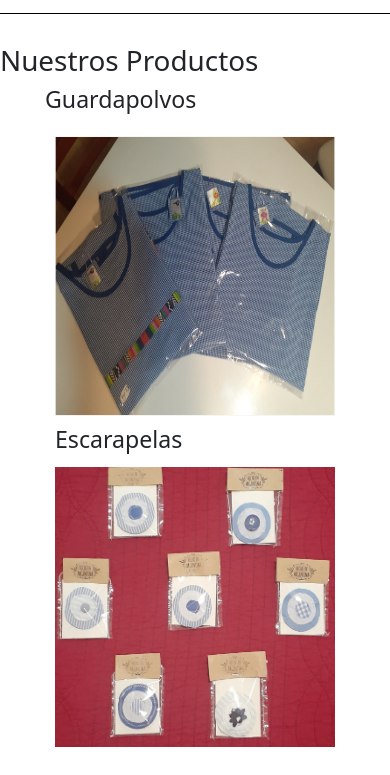
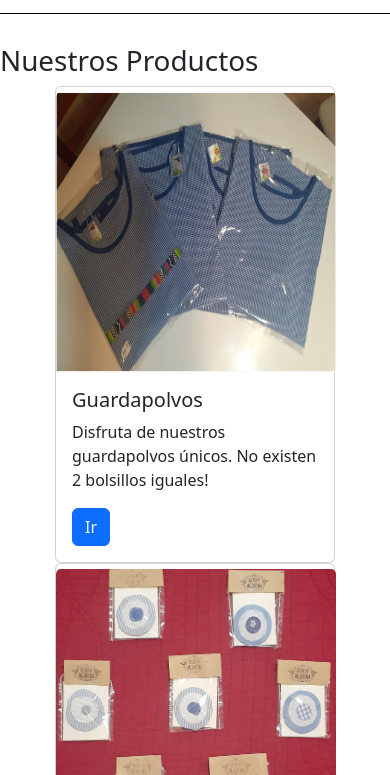
Before and after one commit to dariozarranz/entrega-final, a plain HTML site: page Paginas/Productos.html in a window 390 px wide. Shown: the part 322-1097 px from the top of the page. Drawn offline with nearby package versions, Linux system fonts and the light colour scheme.

Commit message:
cambios de responsive en cards agregadas para los productos

```diff
--- a/Paginas/Productos.html
+++ b/Paginas/Productos.html
@@ -40,21 +40,26 @@
     <main>
         <h1>Nuestros Productos</h1>
         <div class="separador-2">
-            <div>
-                <h3>Guardapolvos</h3>
-                <div class="contenedor-imagenes-producto">
-                  <a  href="./productos/productos-guardapolvos.html" target="_blank"> <img class="imagen-suelta" src="../Public/guardapolvos en bolsa.jpeg" alt="Guardapolvo de di senmio"></a>
-                </div>
+            <div class="card" style="width: 500px;">
+              <img src="../Public/guardapolvos en bolsa.jpeg" class="card-img-top imagen-suelta" alt="imagen de guardapolvo">
+              <div class="card-body">
+                <h5 class="card-title">Guardapolvos</h5>
+                <p class="card-text">Disfruta de nuestros guardapolvos únicos. No existen 2 bolsillos iguales!</p>
+                <a href="./productos/productos-guardapolvos.html" class="btn btn-primary">Ir</a>
+              </div>
             </div>
 
-            <div>
-                <h3>Escarapelas</h3>
-                <div class="contenedor-imagenes">
-                  <a  href="./productos/productos-escarapelas.html" target="_blank"> <img class="imagen-suelta" src="../Public/varias escarapelas en bolsas.jpeg" alt="imagen de escarapela"></a>
-                </div>
+            <div class="card" style="width: 500px;">
+              <img src="../Public/varias escarapelas en bolsas.jpeg" class="card-img-top imagen-suelta" alt="imagen de escarapela">
+              <div class="card-body">
+                <h5 class="card-title">Escarapelas</h5>
+                <p class="card-text">Mirá las escarapelas deconstruidas que tenemos para vos!</p>
+                <a href="./productos/productos-escarapelas.html" class="btn btn-primary">Ir</a>
+              </div>
             </div>
         </div>
-    </main>
+
+      </main>
     <footer>
         <div class="contactos">
           <a  href="https://www.instagram.com/di__senio/" target="_blank"> <img class="img-footer" src="../Public/footer/instagram.png" alt="logo de instagram"></a>
--- a/estilos.css
+++ b/estilos.css
@@ -42,9 +42,9 @@
 }
 
 .imagen-suelta {
-    width: 750px;
+    width: 500px;
     padding: 10px;
-    height: 750px;
+    height: 500px;
 }
 
 nav div {
@@ -130,6 +130,10 @@ a:hover{
         justify-content: center;
     }
 
+    .card {
+        width: 280px !important;
+    }
+
     .recuadrado{
         border-top: solid 5px #f44336;
         border-bottom:solid 5px #8bc34a;
```
